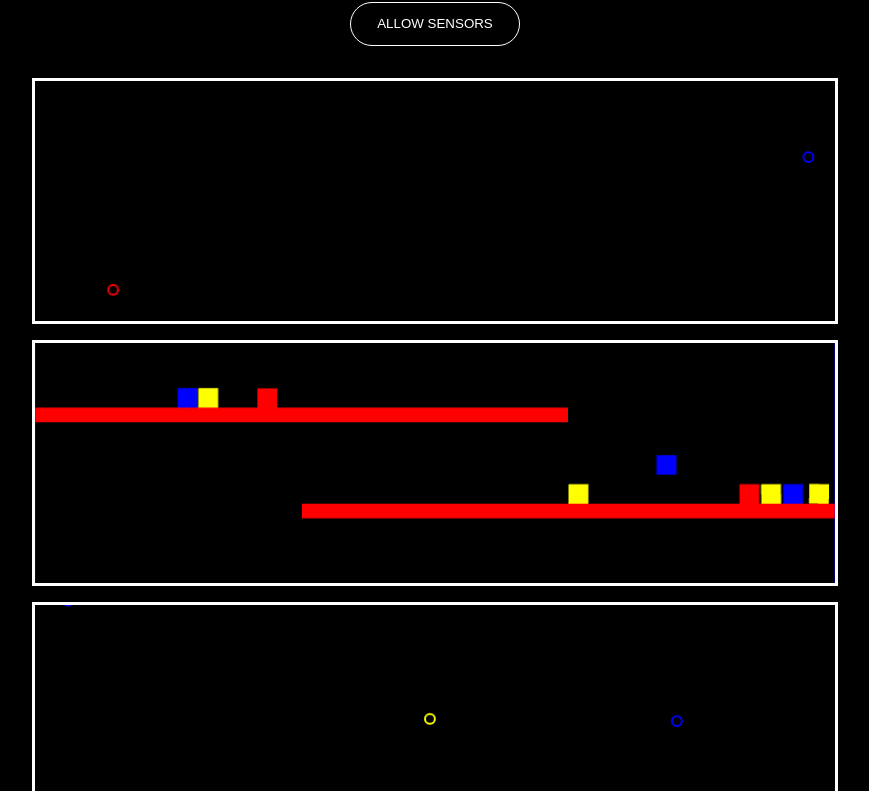
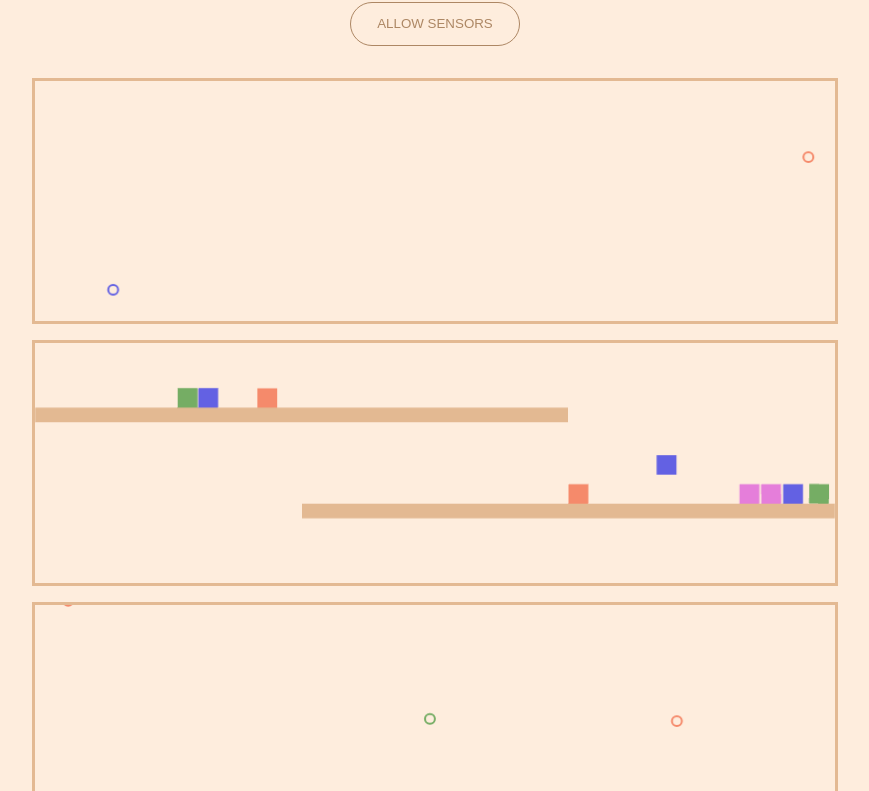
Before and after one commit to enas-elm/Creadev, a website built with Vite: page src/index.html in a window 1280 px wide. Shown: the part 74-865 px from the top of the page, without its empty margins (205-1074 px from the left). Built offline with nearby package versions, Linux system fonts and the light colour scheme.

Commit message:
change colors

```diff
--- a/package.json
+++ b/package.json
@@ -21,5 +21,8 @@
     "matter-js": "^0.20.0",
     "three": "^0.170.0",
     "vite": "^5.2.8"
+  },
+  "devDependencies": {
+    "@vitejs/plugin-basic-ssl": "^1.2.0"
   }
 }
--- a/src/index.html
+++ b/src/index.html
@@ -26,28 +26,28 @@
 
 <style>
     body {
-        background-color: black;
+        background-color: #feeddd;
         height: 300vh;
     }
 
     button {
-        border: solid white 1px;
+        border: solid #ad8764 1px;
         background-color: transparent;
         text-transform: uppercase;
-        color: white;
+        color: #ad8764;
         padding-inline: 2em;
         padding-block: 1em;
         border-radius: 2em;
     }
 
     button:active {
-        background-color: white;
-        color: black;
+        background-color: #ad8764;
+        color: #feeddd;
     }
 
     p {
         font-family: Arial, Helvetica, sans-serif;
-        color: white;
+        color: #ad8764;
         text-align: center;
     }
 
@@ -56,7 +56,7 @@
         text-align: center;
         text-transform: uppercase;
         font-style: italic;
-        color: white;
+        color: #ad8764;
         font-size: 1.5rem;
         margin-block: 1rem 0;
     }
@@ -72,7 +72,7 @@
     }
 
     .scene {
-        border: solid white;
+        border: solid #e3b992;
         width: 100%;
         height: 30vh;
     }
--- a/src/js/scenarios/GravityCubes/SceneGravityCubes.js
+++ b/src/js/scenarios/GravityCubes/SceneGravityCubes.js
@@ -31,15 +31,15 @@ export default class SceneGravityCubes extends Scene3D {
         this.camera.position.z = 1000
 
         /** walls */
-        this.wallLeft = new Wall('blue')
-        this.wallRight = new Wall('blue')
-        this.wallTop = new Wall('red')
-        this.wallBottom = new Wall('red')
+        this.wallLeft = new Wall('#feeddd')
+        this.wallRight = new Wall('#feeddd')
+        this.wallTop = new Wall('#e3b992')
+        this.wallBottom = new Wall('#e3b992')
         this.add(this.wallLeft, this.wallRight, this.wallTop, this.wallBottom)
 
         /** cube */
         this.cubes = []
-        const colors = ['red', 'yellow', 'blue']
+        const colors = ['#e57eda', '#75ad64', '#6361e3', "#f58a6b"]
         for (let i = 0; i < 8; i++) {
             const cube_ = new GravityCube(20, colors[i % colors.length])
             const x_ = randomRange(-this.width / 2, this.width / 2)
@@ -115,11 +115,6 @@ export default class SceneGravityCubes extends Scene3D {
         this.camera.bottom = -this.height / 2
 
         if (!!this.wallRight) {
-            // this.wallRight.setPosition(this.width / 2, 0)
-            // this.wallRight.setSize(vertical_wall_thickness, this.height)
-            console.log(-this.width / 2)
-
-            console.log(this.width / 2)
             this.wallRight.setPosition(this.width / 2, 0)
             this.wallRight.setSize(vertical_wall_thickness, this.height)
 
@@ -130,8 +125,6 @@ export default class SceneGravityCubes extends Scene3D {
             this.wallTop.setSize(((this.width - vertical_wall_thickness) * 2) / 3, horizonal_wall_thickness)
 
             this.wallBottom.setPosition(this.width / 6, -this.height / 5)
-            // MODIF !!
-            // this.wallBottom.setSize(this.width - vertical_wall_thickness, horizonal_wall_thickness)
             this.wallBottom.setSize(((this.width - vertical_wall_thickness) * 2) / 3, horizonal_wall_thickness)
 
         }
--- a/src/js/scenarios/SceneBouncingBubbles.js
+++ b/src/js/scenarios/SceneBouncingBubbles.js
@@ -12,21 +12,15 @@ class Bubble {
         if (color) {
             this.color = color;
         } else {
-            const colors = ['red', 'yellow', 'blue'];
+            const colors = ['#e57eda', '#75ad64', '#6361e3', "#f58a6b"]
             this.color = colors[Math.floor(Math.random() * colors.length)];
         }
 
         this.time = new GlobalContext().time
 
         /** speed */
-        // this.vx = randomRange(-200, 200)
-        // this.vy = randomRange(-200, 200)
-
-
-
-        /** speed */
-        this.baseVx = randomRange(-200, 200); // Vitesse horizontale de base
-        this.baseVy = randomRange(-200, 200); // Vitesse verticale de base
+        this.baseVx = randomRange(-200, 200);
+        this.baseVy = randomRange(-200, 200);
         this.vx = this.baseVx;
         this.vy = this.baseVy;
 
@@ -37,7 +31,6 @@ class Bubble {
 
     draw() {
         this.context.beginPath()
-        // this.context.fillStyle = this.color;
         this.context.strokeStyle = this.color;
         this.context.arc(this.x, this.y, this.radius, 0, degToRad(360))
         this.context.fill()
@@ -49,21 +42,13 @@ class Bubble {
         /** gravity bounce */
         this.gx = this.x > this.radius ? this.gx : 0
         this.gx = this.x < width - this.radius ? this.gx : 0
-        // this.gy = this.y > this.radius ? this.gy : 0
-        // this.gy = this.y < height - this.radius ? this.gy : 0
 
         this.x += (this.vx + this.gx) * this.time.delta / 1000
         this.y += (this.vy + this.gy) * this.time.delta / 1000
 
         /** bounce */
-        // if (this.x < 0 || this.x > width) this.vx *= -1
-        // if (this.y < 0 || this.y > height) this.vy *= -1
-
-        /** bounce corrected */
         this.vx = this.x < this.radius ? Math.abs(this.vx) : this.vx
         this.vx = this.x > width - this.radius ? -Math.abs(this.vx) : this.vx
-        // this.vy = this.y < this.radius ? Math.abs(this.vy) : this.vy
-        // this.vy = this.y > height - this.radius ? -Math.abs(this.vy) : this.vy
     }
 }
 
@@ -73,7 +58,7 @@ export default class SceneBouncingBubbles extends Scene2D {
 
         /** debug */
         this.params = {
-            speed: 1, // positif ou negatif
+            speed: 1,
             threshold: 50,
             radius: 5,
             nBubbles: 3,
@@ -94,55 +79,21 @@ export default class SceneBouncingBubbles extends Scene2D {
             this.debugFolder.add(this.params, "speed", -1, 1, 0.1).name("Speed").onChange(() => {
                 if (!!this.bubbles) {
                     this.bubbles.forEach(b => {
-                        const speedFactor = Math.abs(this.params.speed); // Facteur d'accélération (0 à 1)
-                        const direction = Math.sign(this.params.speed); // Direction : -1, 0, ou 1
+                        const speedFactor = Math.abs(this.params.speed);
+                        const direction = Math.sign(this.params.speed);
 
                         if (direction === 0) {
-                            // Stopper les bulles
+                            // Stop bubbles
                             b.vx = 0;
                             b.vy = 0;
                         } else {
-                            // Recalcule les vitesses à partir des valeurs initiales
+                            // Recalculate speed from initials values
                             b.vx = direction * b.baseVx * speedFactor;
                             b.vy = direction * b.baseVy * speedFactor;
                         }
                     });
                 }
             });
-
-
-            // this.debugFolder.add(this.params, "speed", -1, 1, 0.1).name("Speed").onChange(() => {
-            //     if (!!this.bubbles) {
-            //         this.bubbles.forEach(b => {
-            //             // Ajustement des vitesses en fonction de la valeur de speed
-            //             const speedFactor = Math.abs(this.params.speed); // Facteur d'accélération (0 à 1)
-            //             const direction = Math.sign(this.params.speed); // Direction : -1 (reverse), 0 (stop), ou 1 (normal)
-
-            //             // Si speed est 0, on arrête tout
-            //             if (direction === 0) {
-            //                 b.vx = 0;
-            //                 b.vy = 0;
-            //             } else {
-            //                 // Ajustement de la vitesse avec direction et facteur
-            //                 b.vx = direction * Math.abs(b.vx) * speedFactor;
-            //                 b.vy = direction * Math.abs(b.vy) * speedFactor;
-            //             }
-            //         });
-            //     }
-            // });
-
-            // this.debugFolder.add(this.params, "speed", -1, 1, 0.1).name("Speed").onChange(() => {
-            //     if (!!this.bubbles) {
-            //         this.bubbles.forEach(b => {
-            //             // Ajustement des vitesses en fonction de la valeur de speed
-            //             const speedFactor = Math.abs(this.params.speed); // Facteur d'accélération
-            //             const direction = Math.sign(this.params.speed); // Direction : -1 (inversé), 0 (arrêt), ou 1 (normal)
-
-            //             b.vx = direction * Math.abs(b.vx) * speedFactor;
-            //             b.vy = direction * Math.abs(b.vy) * speedFactor;
-            //         });
-            //     }
-            // });
         }
 
         /** device orientation */
@@ -156,7 +107,7 @@ export default class SceneBouncingBubbles extends Scene2D {
 
     generateBubbles() {
         /** generate bubbles */
-        const colors = ['red', 'yellow', 'blue'];
+        const colors = ['#e57eda', '#75ad64', '#6361e3', "#f58a6b"]
         this.bubbles = []
         for (let i = 0; i < this.params.nBubbles; i++) {
             const x_ = this.width * Math.random()
@@ -178,7 +129,7 @@ export default class SceneBouncingBubbles extends Scene2D {
     draw() {
         /** style */
         this.context.strokeStyle = this.color
-        this.context.fillStyle = "black"
+        this.context.fillStyle = "#feeddd"
         this.context.lineWidth = 2
         this.context.lineCap = "round"
 
@@ -194,12 +145,11 @@ export default class SceneBouncingBubbles extends Scene2D {
                         this.context.moveTo(current_.x, current_.y)
                         this.context.lineTo(next_.x, next_.y)
                         this.context.stroke()
-                        this.context.strokeStyle = 'white'
+                        this.context.strokeStyle = '#e3b992'
                         this.context.closePath()
                     }
                 }
             }
-
 
             this.bubbles.forEach(b => {
                 b.draw()
@@ -208,12 +158,11 @@ export default class SceneBouncingBubbles extends Scene2D {
     }
 
     removeBubble(bubble) {
-        // Dispose de la géométrie et du matériel (si utilisé dans Three.js)
         if (bubble.context) {
             bubble.context.clearRect(bubble.x - bubble.radius, bubble.y - bubble.radius, bubble.radius * 2, bubble.radius * 2);
         }
 
-        // Supprime la bulle du tableau de bulles
+        // Delete bubble
         this.bubbles = this.bubbles.filter(b => b !== bubble);
     }
 
--- a/src/js/template/Scene3D.js
+++ b/src/js/template/Scene3D.js
@@ -20,13 +20,14 @@ export default class Scene3D extends THREE.Scene {
         /** dom element */
         this.domElement = new DomElement(id)
         this.canvas = this.domElement.element
-        // this.context = this.canvas.getContext("3d")
 
         /** example */
         this.camera = new THREE.PerspectiveCamera( 75, this.domElement.aspectRatio, 0.1, 1000 )
         this.renderer = new THREE.WebGLRenderer({
             canvas: this.canvas, antialias: true
         })
+
+        this.renderer.setClearColor('#feeddd');
 
         /** init */
         this.resize()
--- a/src/main.js
+++ b/src/main.js
@@ -3,27 +3,6 @@ import SceneBouncingBubbles from "./js/scenarios/SceneBouncingBubbles"
 import GlobalContext from "./js/template/GlobalContext"
 import { askMotionAccess } from "./js/Utils/DeviceAccess"
 
-/** TODO */
-/** TODO */
-/*
-    - SceneGravityCubes
-        - Mur gauche (responsive)
-        - Murs intermédiaires (responsive)
-        - Fonction AddCube()
-    - SceneBouncingBubbles
-        - Fonction RemoveBubble()
-        - Debug : paramètre speed (-1 <-> 1)
-    - Main
-        - Finir les correspondances
-            scène 2 -> 3 (faite en cours)
-            3 -> 2
-            3 -> 1
-            1 -> 3
-            1 -> 2
-            2 -> 1
-*/
-/** TODO */
-/** TODO */
 
 /** motion sensors authorization */
 const btn = document.getElementById("btn-access")
@@ -38,40 +17,9 @@ const scene3 = new SceneBouncingBubbles("canvas-scene-3")
 
 /** main */
 const globalContext = new GlobalContext()
-const params = {
-    test: 0
-}
-if (!!globalContext.debug.ui) {
-    globalContext.debug.ui.add(params, "test", 0, 10)
-}
+
 const time = globalContext.time
 const update = () => {
-    /** exemple css */
-    // const scale_ = 1 + (Math.cos(5 * time.elapsed / 1000) / 2 + 0.5) / 20
-    // btn.style.transform = `scale(${scale_}, ${1})`
-
-    // Scene 1 -> Scene 3
-    const outScene1_up = scene1.bubbles.filter(b => { return b.y < 0 })
-
-    outScene1_up.forEach(bubbleToRemove => { scene1.removeBubble(bubbleToRemove) })
-
-    outScene1_up.forEach(bubbleToBubble => {
-        const newBubble_ = scene3.addBubble(bubbleToBubble.x, scene1.height, bubbleToBubble.color)
-        newBubble_.vx = bubbleToBubble.vx
-        newBubble_.vy = bubbleToBubble.vy
-    })
-
-    // Scene 3 -> Scene 1
-    const outScene3_down = scene3.bubbles.filter(b => { return b.y > scene1.height })
-
-    outScene3_down.forEach(bubbleToRemove => { scene3.removeBubble(bubbleToRemove) })
-
-    outScene3_down.forEach(bubbleToBubble => {
-        const newBubble_ = scene1.addBubble(bubbleToBubble.x, 0, bubbleToBubble.color)
-        newBubble_.vx = bubbleToBubble.vx
-        newBubble_.vy = bubbleToBubble.vy
-    })
-
 
     // Scene 2 -> Scene 3
     /** bubbles + cube scan = is IN or OUT ? */
@@ -98,6 +46,27 @@ const update = () => {
         newBubble_.vx = Math.abs(newBubble_.vx)
     })
 
+    // Scene 1 -> Scene 3
+    const outScene1_up = scene1.bubbles.filter(b => { return b.y < 0 })
+
+    outScene1_up.forEach(bubbleToRemove => { scene1.removeBubble(bubbleToRemove) })
+
+    outScene1_up.forEach(bubbleToBubble => {
+        const newBubble_ = scene3.addBubble(bubbleToBubble.x, scene1.height, bubbleToBubble.color)
+        newBubble_.vx = bubbleToBubble.vx
+        newBubble_.vy = bubbleToBubble.vy
+    })
+
+    // Scene 3 -> Scene 1
+    const outScene3_down = scene3.bubbles.filter(b => { return b.y > scene1.height })
+
+    outScene3_down.forEach(bubbleToRemove => { scene3.removeBubble(bubbleToRemove) })
+
+    outScene3_down.forEach(bubbleToBubble => {
+        const newBubble_ = scene1.addBubble(bubbleToBubble.x, 0, bubbleToBubble.color)
+        newBubble_.vx = bubbleToBubble.vx
+        newBubble_.vy = bubbleToBubble.vy
+    })
 
     // Scene 3 -> Scene 2
     const outScene3_up = scene3.bubbles.filter(b => { return b.y + 400 < scene3.height })
@@ -107,7 +76,7 @@ const update = () => {
     outScene3_up.forEach(bubbleToCube => {
         const x = bubbleToCube.x - scene2.width / 2;
         const y = -scene2.height / 2;
-        const newCube_ = scene2.addCube(x, y, bubbleToCube.color);
+        scene2.addCube(x, y, bubbleToCube.color);
     })
 
     // Scene 1 -> Scene 2
@@ -118,39 +87,7 @@ const update = () => {
     outScene1_down.forEach(bubbleToCube => {
         const x = bubbleToCube.x - scene2.width / 2;
         const y = scene2.height / 2;
-        // const y = scene2.height / 2 + 20;
-        const newCube_ = scene2.addCube(x, y, bubbleToCube.color);
+        scene2.addCube(x, y, bubbleToCube.color);
     })
-
-    // outScene1_down.forEach(bubbleToMove => {
-    //     const x = bubbleToMove.x; // Position x de la bulle
-    //     const y = -scene2.height / 2 + 50; // Position y par défaut (juste au-dessus du bas de la scène 2)
-
-    //     // Créez un nouveau cube dans la scène 2
-    //     const newCube = scene2.addCube(x, y);
-    // });
-
-
 }
 time.on("update", update)
-
-
-
-/*
-Motion capteur en mode dev sans deploy sur vercel :
-
-npm i -D @vitejs/plugin-basic-ssl
-
-Puis modifier le vite.config.mjs :
-
-import basicSsl from '@vitejs/plugin-basic-ssl'
-export default {
-    root: 'src',
-    build: {
-        outDir: '../dist'
-    },
-    plugins: [
-        basicSsl()
-    ]
-}
-*/
--- a/vite.config.js
+++ b/vite.config.js
@@ -2,5 +2,8 @@ export default {
     root: 'src',
     build: {
         outDir: '../dist'
-    }
+    },
+    plugins: [
+        basicSsl()
+    ]
 }
```
Also changed, not shown: 2 other files.
